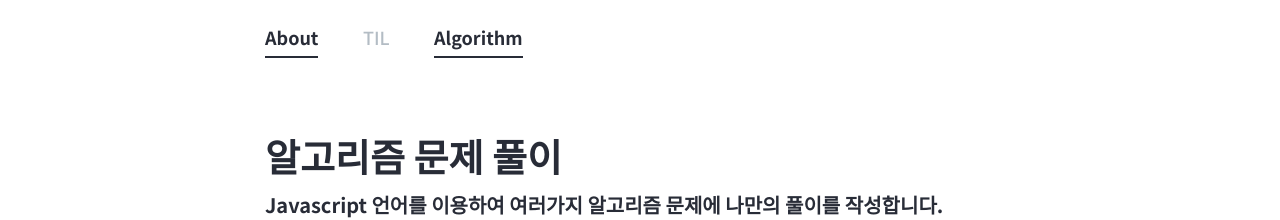
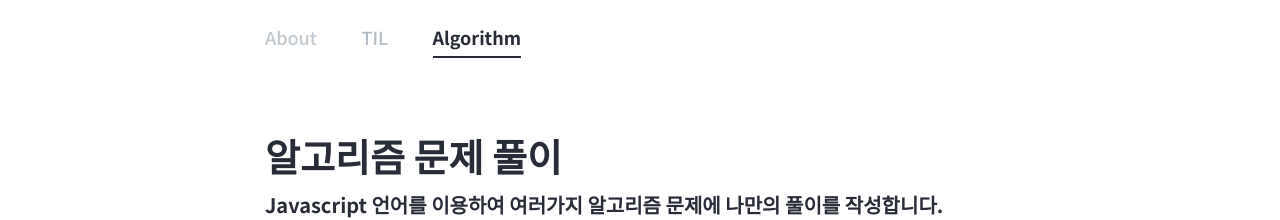
Before and after one commit to hankyeolk/hankyeolk.github.io, a Jekyll site: the page built from algorithm/index.html, in a window 1280 px wide. Shown: the top 220 px of the page. Built offline with Jekyll 4.4.1, drawn with Linux system fonts in a browser that asks for light colours.

Commit message:
Update default.html

```diff
--- a/_layouts/default.html
+++ b/_layouts/default.html
@@ -9,7 +9,7 @@
         <div class="nav-container">
             <ul>
                 <li class="transition">
-                    <a href="{{ '' | prepend: site.baseurl }}/" {% if current[1] == "til" or current[1] == "Algorithm" %} class="normal" {% endif %} class="active">About</a>
+                    <a href="{{ '' | prepend: site.baseurl }}/" {% if current[1] == "til" or current[1] == "algorithm" %} class="normal" {% endif %} class="active">About</a>
                 </li>
                 <li class="transition">
                     <a href="{{ '/TIL' | prepend: site.baseurl }}" {% if current[1] == "til" %} class="active"{% endif %} >TIL</a>
```
